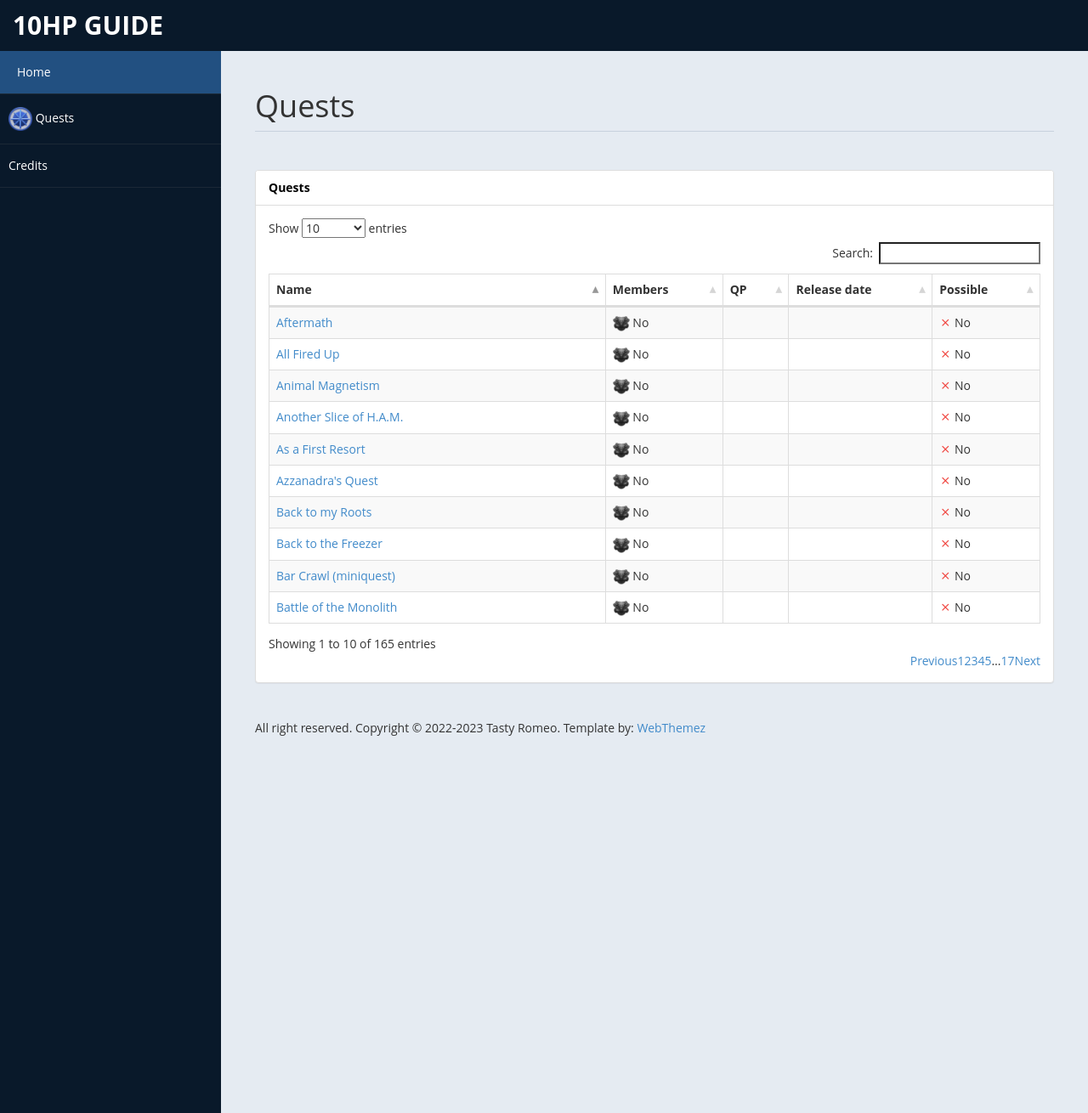
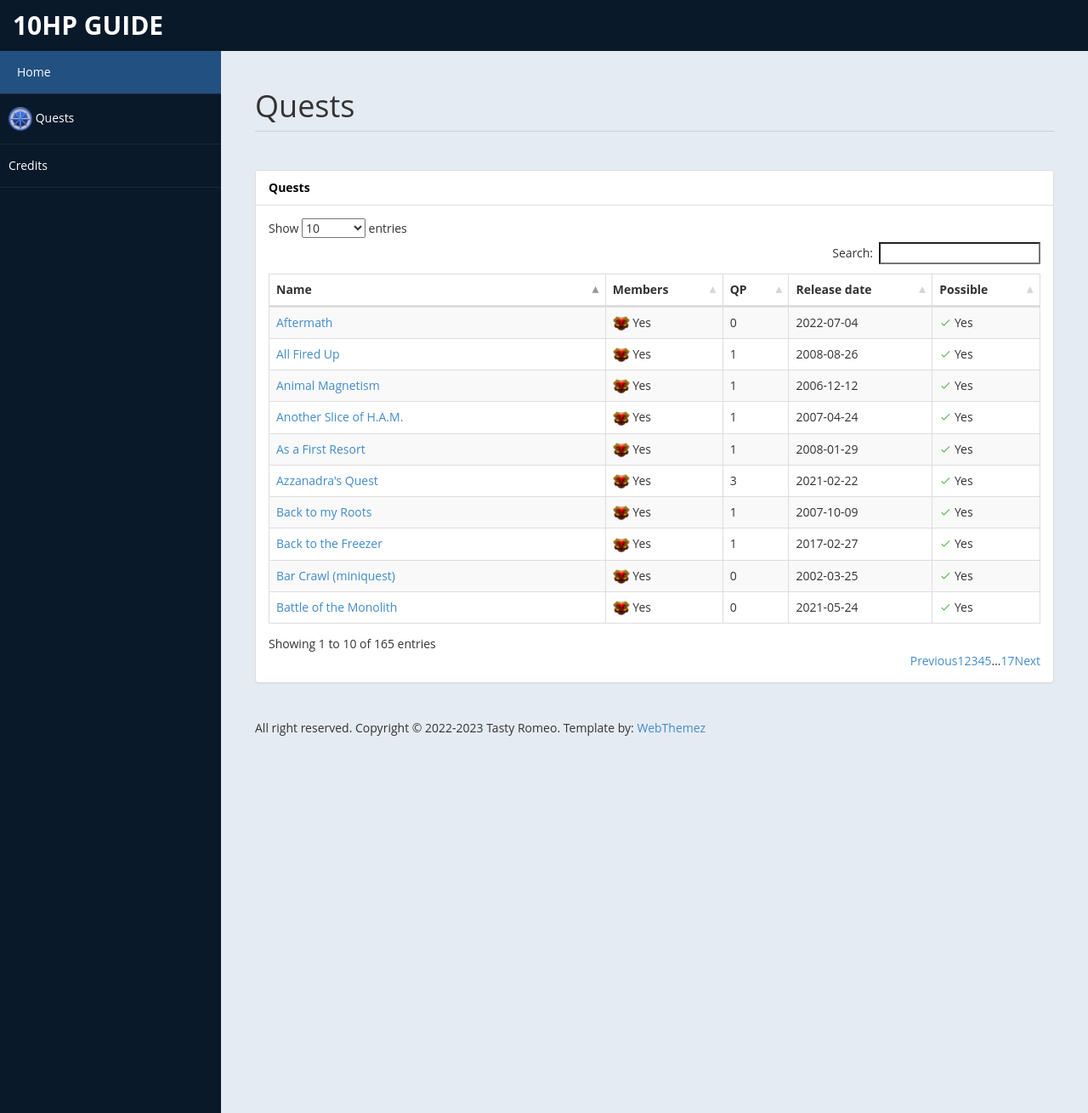
Before and after one commit to TastyRomeo/10HP-Guide, a Jekyll site: the page built from quests.html, in a window 1280 px wide. Shown: the whole page at 85% size. Built offline with Jekyll 4.4.1, drawn with Linux system fonts in a browser that asks for light colours; nearby versions of some CDN libraries.

Commit message:
Update quests.html

```diff
--- a/quests.html
+++ b/quests.html
@@ -22,25 +22,24 @@ title: Quests
             </thead>
             <tbody>
               {% for quest in site.data.quests %}
-	        <!-- {{ quest }} -->
-	        <!-- {{ quest | first }} -->
+	        {% assign qid = quest | first %}
 	        {% assign data = quest | last %}
 		<!-- data: {{ data }} -->
                 <tr class="gradeA">
-                  <td><a href="quest?id={{ quest | first }}">{{ data.name }}</a></td>
+                  <td><a href="quest?id={{ qid }}">{{ data.name }}</a></td>
                   <td class="center">
-                    {% if data[members] %}
+                    {% if data.members %}
                       <img src="img/20px-P2P_icon.png" alt=""/> Yes
                     {% else %}
                       <img src="img/20px-F2P_icon.png" alt=""/> No
                     {% endif %}
                   </td>
-                  <td class="center">{{ quest.QP }}</td>
-	          <td class="center">{{ quest.date }}</td>
+                  <td class="center">{{ data.QP }}</td>
+	          <td class="center">{{ data.date }}</td>
                   <td class="center">
-		    {% if quest.possible=='Block' %}
+		    {% if data.possible=='Block' %}
 		      <span class="mdi mdi-cancel" style="color:#8B4000"></span> Block
-                    {% elsif quest.possible %}
+                    {% elsif data.possible %}
 		      <span class="mdi mdi-check" style="color:#5cb85c"></span> Yes
                     {% else %}
                       <span class="mdi mdi-close" style="color:#F0433D"></span> No
```
